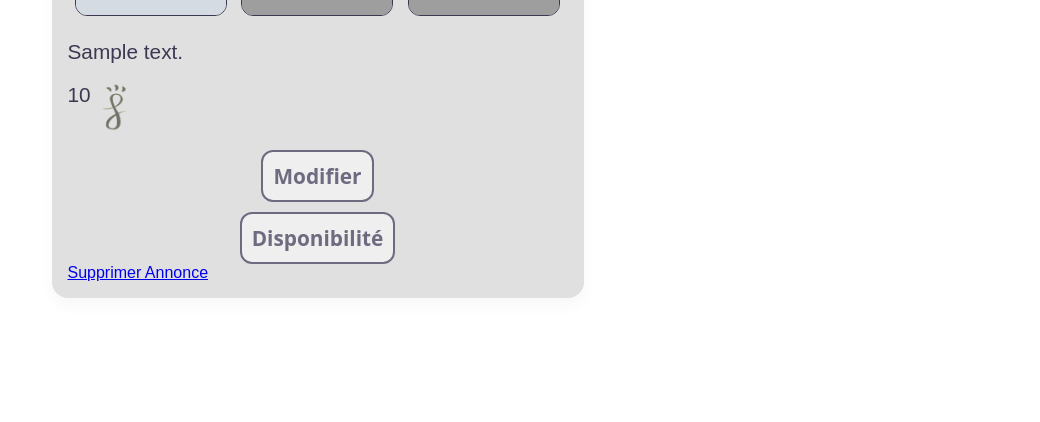
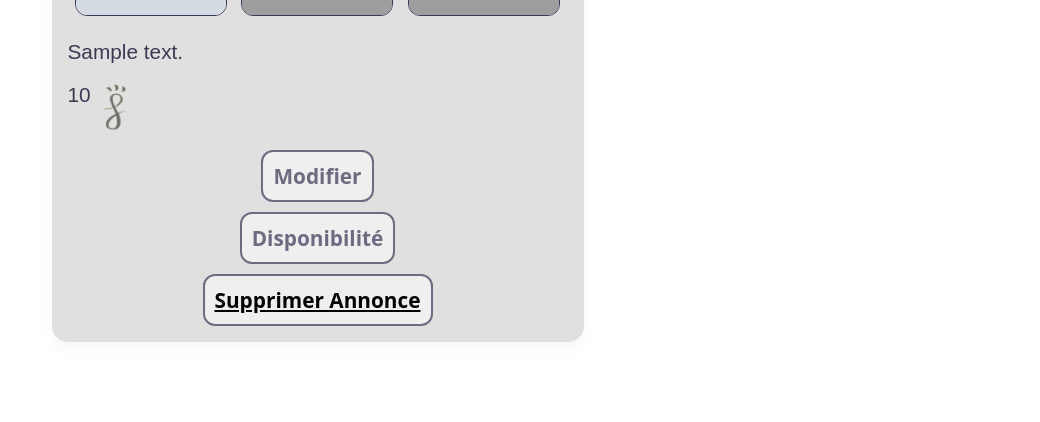
Before and after one commit to Synnly/Ecopret-public, a Symfony app: template ecopret/templates/mes_annonces/index.html.twig in a window 1280 px wide. Shown: the part 461-883 px from the top of the page, without its empty margins (0-1040 px from the left). Before the commit the page ends 759 px from the top, so only its background shows below. Run offline with Twig, Linux system fonts and the light colour scheme; the template is opened without the code that fills it: most values are stand-ins (such as "Sample title", 1, 10 or a date in 2020); grey boxes marked "Sample" are stand-in pictures; form fields are guessed from the names that the template uses; some libraries are stand-ins or nearby versions; grey boxes are pictures that could not be loaded.

Commit message:
style suppr

```diff
--- a/ecopret/templates/mes_annonces/index.html.twig
+++ b/ecopret/templates/mes_annonces/index.html.twig
@@ -79,7 +79,7 @@
 							</button>
 						{% endif %}
 					{% endif %}
-					<a href="/annonce/supprimer/{{annonce.id}}">Supprimer Annonce</a>
+					<button class="annonce-btn"><a href="/annonce/supprimer/{{annonce.id}}" style="color : black">Supprimer Annonce</a></button>
 
 				</div>
 			</div>
```
